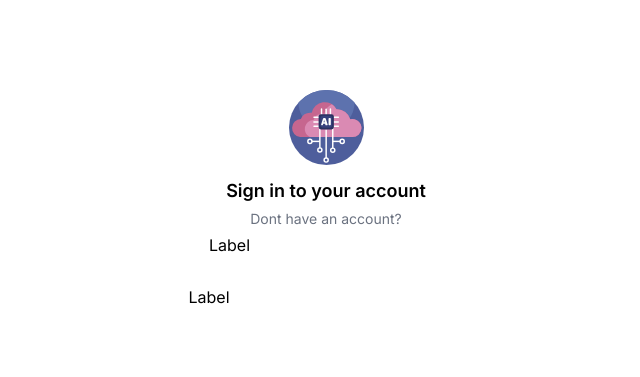
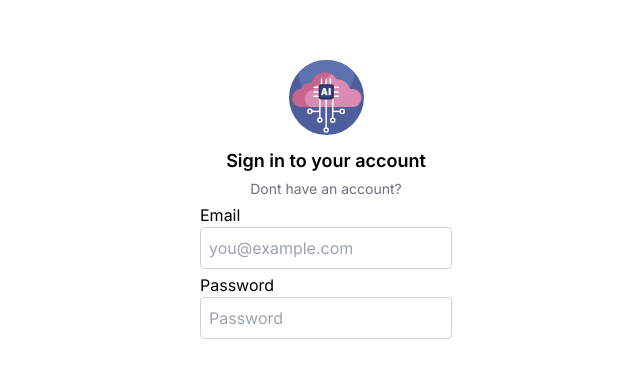
Before and after one commit to abraxas93/dashboard-ui-app, a Next.js app: page / in a window 1280 px wide. Shown: the part 201-578 px from the top of the page, without its empty margins (314-954 px from the left). Built offline with nearby package versions, Linux system fonts and the light colour scheme.

Commit message:
add: basic styling to input components

```diff
--- a/app/page.tsx
+++ b/app/page.tsx
@@ -1,6 +1,7 @@
 import cn from 'classnames';
 import Image from "next/image";
 import { Text } from "@/components/Text/Text";
+import { Input } from '@/components/Input';
 
 export default function Home() {
   return (
@@ -16,14 +17,8 @@ export default function Home() {
           />
           <Text title="Sign in to your account" className='text-lg font-semibold pt-2'></Text>
           <Text text="Dont have an account?" className='text-gray-500 text-sm'></Text>
-          <div className='flex flex-col'>
-            <div>Label</div>
-            <input />
-          </div>
-          <div className='flex'>
-            <div>Label</div>
-            <input />
-          </div>
+          <Input label='Email' placeholder='you@example.com'/>
+          <Input label='Password' placeholder='Password'/>
         </div>
       </div>
     </main>
--- a/components/Input/Input.tsx
+++ b/components/Input/Input.tsx
@@ -1,4 +1,4 @@
-import { InputHTMLAttributes, ReactNode } from "react";
+import { FC, InputHTMLAttributes, ReactNode } from "react";
 
 
 type HTMLInputProps = Omit<
@@ -21,11 +21,12 @@ interface InputProps extends HTMLInputProps {
 }
 
 
-export const Input = () => {
+export const Input: FC<InputProps> = (props) => {
+  const {label, placeholder} = props;
   return (
     <div className='flex flex-col'>
-      <div>Label</div>
-      <input />
+      <div>{label}</div>
+      <input className="border rounded border-gray-300 p-2" placeholder={placeholder}/>
     </div>
   )
 }
```
